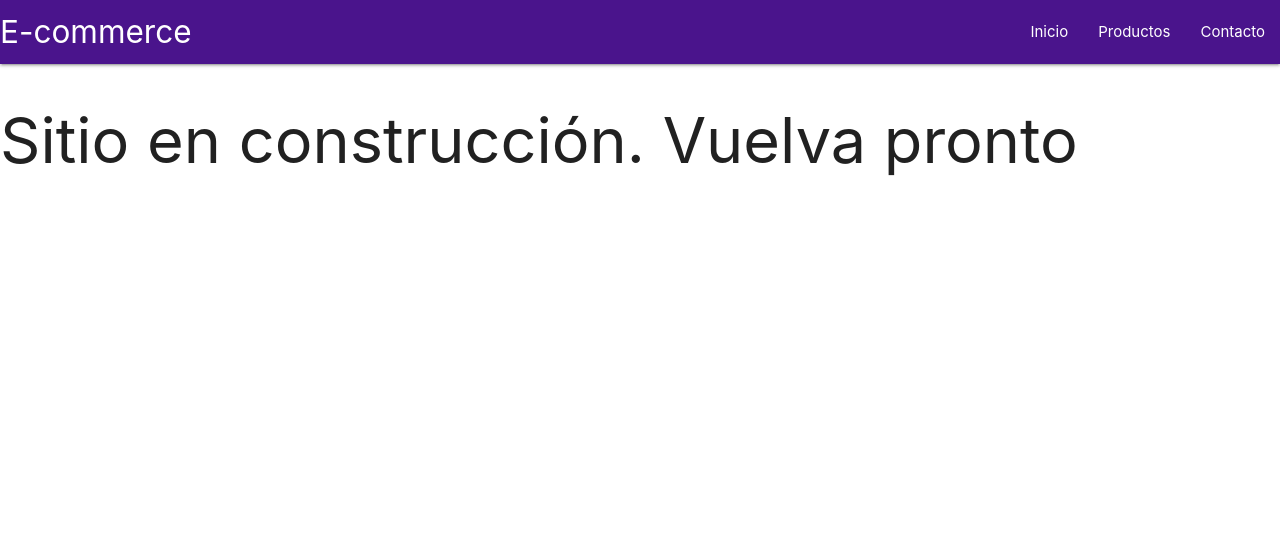
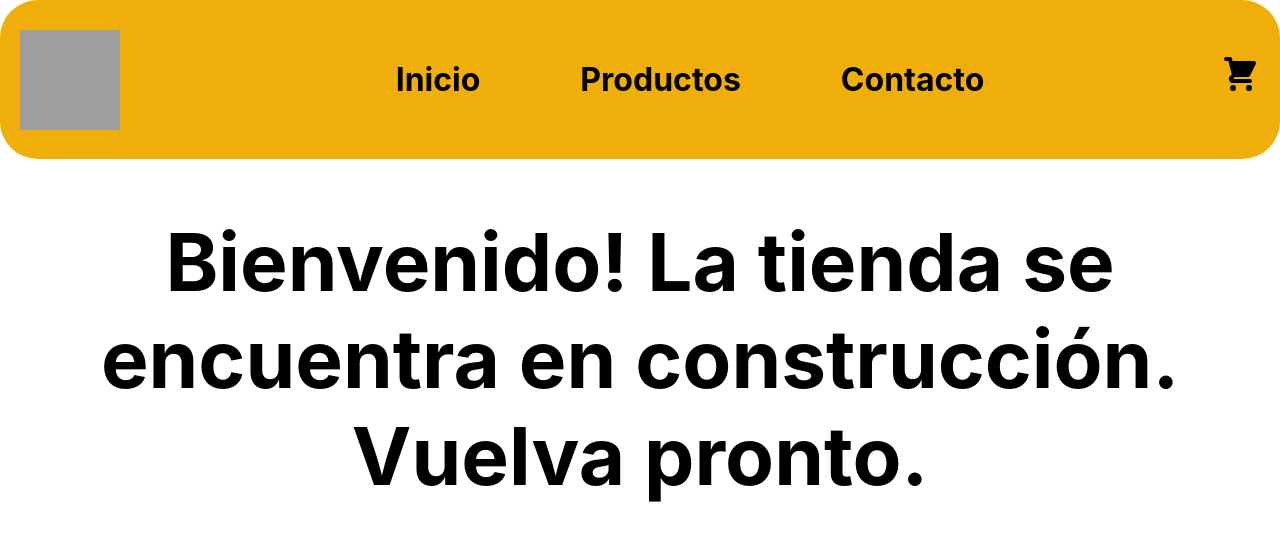
Before and after one commit to MatiasGonzalez89/tienda-react, a React (Create React App) app: page / in a window 1280 px wide. Shown: the top 540 px of the page. Built offline with nearby package versions, Linux system fonts and the light colour scheme; grey boxes are pictures that could not be loaded.

Commit message:
implemento cartwidget e itemlistcontainer

```diff
--- a/package.json
+++ b/package.json
@@ -10,6 +10,7 @@
     "materialize-css": "^1.0.0-rc.2",
     "react": "^18.2.0",
     "react-dom": "^18.2.0",
+    "react-icons": "^4.4.0",
     "react-scripts": "5.0.1",
     "web-vitals": "^2.1.4"
   },
--- a/src/App.js
+++ b/src/App.js
@@ -1,14 +1,15 @@
 import './App.css';
-import NavBar from './components/NavBar';
-import 'materialize-css/dist/css/materialize.min.css';
+import NavBar from './components/Navbar/NavBar';
 import ItemListContainer from './components/ItemListContainer';
 
 function App() {
   return (
-    <div className="App">
+    <>
       <NavBar />
-      <ItemListContainer />
-    </div>
+      <ItemListContainer
+        greeting='Bienvenido! La tienda se encuentra en construcción. Vuelva pronto.'
+      />
+    </>
   );
 }
 
--- a/src/components/CartWidget.jsx
+++ /dev/null
@@ -1,9 +0,0 @@
-import React from 'react';
-
-const CartWidget = () => {
-    <>
-        <img src={require('../img/carrito.png')} alt="carrito de compras" />
-    </>
-};
-
-export default CartWidget
--- a/src/components/ItemListContainer.jsx
+++ b/src/components/ItemListContainer.jsx
@@ -1,5 +1,10 @@
-const ItemListContainer = ({greeting}) => {
-return <h1>Sitio en construcción. Vuelva pronto{greeting}</h1>
+import React from 'react'
+import styles from './ItemListContainer.module.css'
+
+const ItemListContainer = ({ greeting }) => {
+    return (
+        <h1 className={styles.greeting}>{greeting}</h1>
+    )
 }
 
 export default ItemListContainer
--- /dev/null
+++ b/src/components/ItemListContainer.module.css
@@ -0,0 +1,3 @@
+.greeting{
+    text-align: center;
+}
--- a/src/components/NavBar.jsx
+++ /dev/null
@@ -1,20 +0,0 @@
-import CartWidget from "./CartWidget";
-const NavBar = () => {
-  return (
-    <>
-      <nav>
-        <div class="nav-wrapper #4a148c purple darken-4">
-          <a href="#" class="brand-logo">E-commerce</a>
-          <ul id="nav-mobile" class="right hide-on-med-and-down">
-            <li><a href="#">Inicio</a></li>
-            <li><a href="#">Productos</a></li>
-            <li><a href="#">Contacto</a></li>
-          </ul>
-        </div>
-        <CartWidget />
-      </nav>
-    </>
-  )
-}
-
-export default NavBar;
--- /dev/null
+++ b/src/components/Navbar/CartWidget.jsx
@@ -0,0 +1,13 @@
+import React from 'react';
+import {HiShoppingCart} from 'react-icons/hi'
+import styles from './CartWidget.module.css'
+
+const CartWidget = () => {
+    return (
+    <div>
+        <HiShoppingCart />
+    </div>
+    )
+};
+
+export default CartWidget
--- /dev/null
+++ b/src/components/Navbar/CartWidget.module.css
@@ -0,0 +1,3 @@
+div{
+    font-size: 40px;
+}
--- /dev/null
+++ b/src/components/Navbar/NavBar.jsx
@@ -0,0 +1,21 @@
+import React from 'react'
+import CartWidget from './CartWidget'
+import styles from './Navbar.module.css'
+
+const NavBar = () => {
+	return (
+		<nav className={styles.nav}>
+			<img className={styles.logo} src="https://www.zarla.com/images/zarla-caballeros-1x1-2400x2400-20220322-bh6yhpdpxr898d7qx8my.png?crop=1:1,smart&width=250&dpr=2" alt="" />
+
+			<ul className={styles.menu}>
+				<li>Inicio</li>
+				<li>Productos</li>
+				<li>Contacto</li>
+			</ul>
+
+			<CartWidget />
+		</nav>
+	)
+}
+
+export default NavBar
--- /dev/null
+++ b/src/components/Navbar/Navbar.module.css
@@ -0,0 +1,25 @@
+nav{
+    display: flex;
+    justify-content: space-between;
+    align-items: center;
+    padding: 20px;
+    background-color: rgb(239, 174, 9);
+    border-radius: 1cm;
+}
+
+.logo{
+    width: 100px;
+    height: 100px;
+}
+
+.menu{
+    display: flex;
+    justify-content: space-between;
+}
+
+li{
+    list-style-type: none;
+    padding: 0 50px 0 50px;
+    font-size: 2rem;
+    font-weight: bolder;
+}
```
Also changed, not shown: 1 other file (tests, documents, lock files or other folders).
